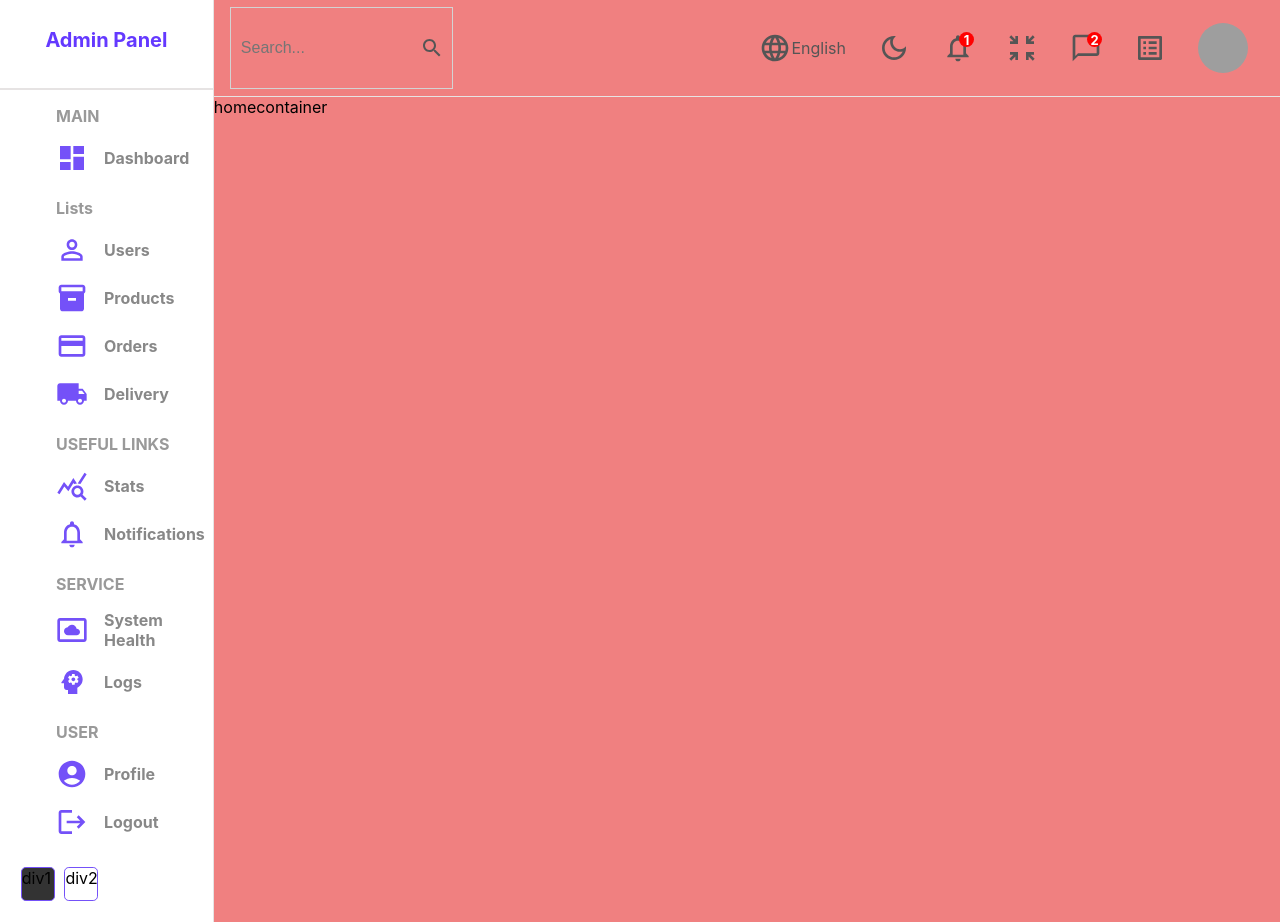
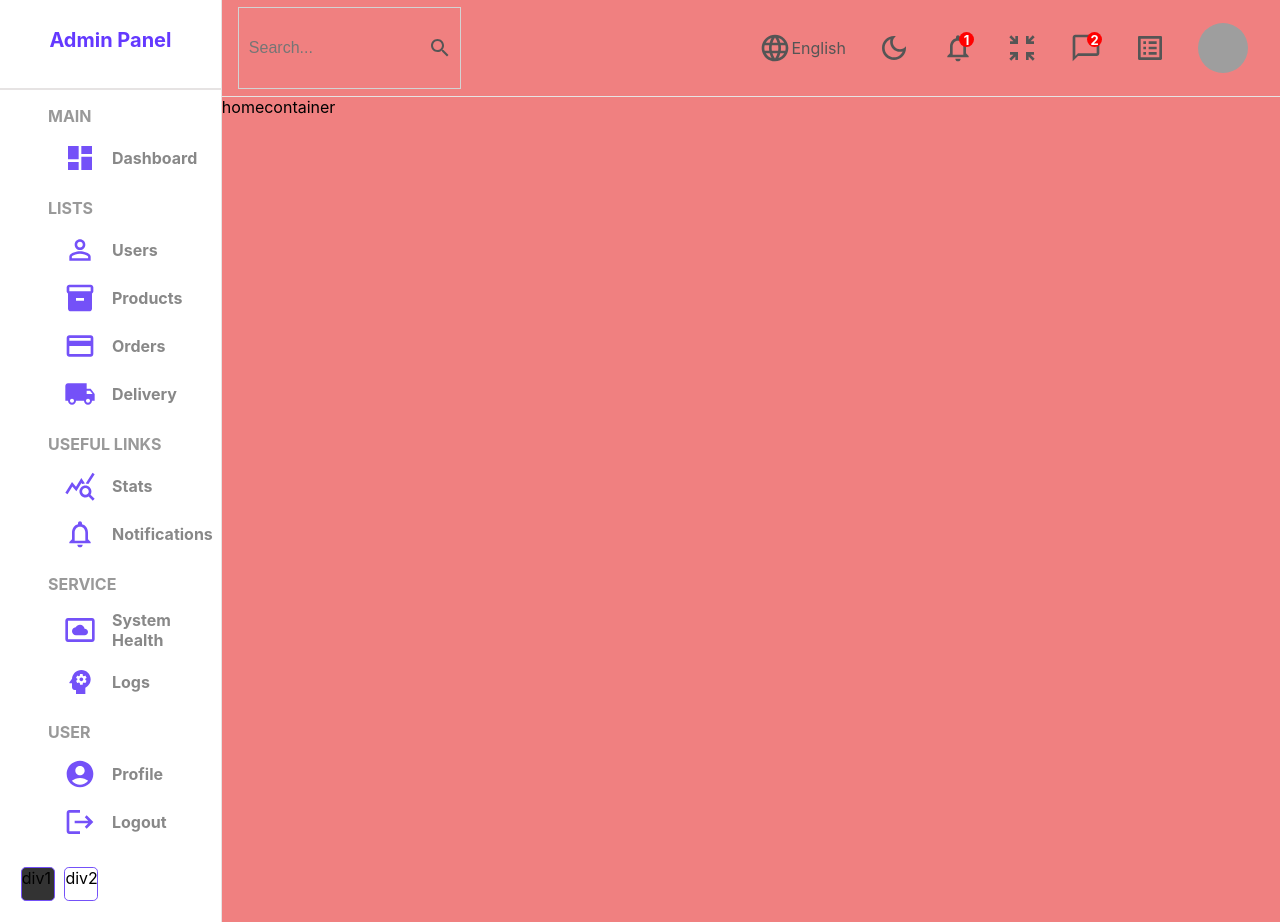
Before and after one commit to KristinaChausheva/react-admin-panel, a React (Create React App) app: page / in a window 1280 px wide. Built offline with nearby package versions, Linux system fonts and the light colour scheme; grey boxes are pictures that could not be loaded.

Commit message:
small bug fixes

```diff
--- a/src/components/sidebar/Sidebar.jsx
+++ b/src/components/sidebar/Sidebar.jsx
@@ -25,7 +25,7 @@ function Sidebar() {
             <DashboardIcon className="icon" />
             <span>Dashboard</span>
           </li>
-          <p className="title">Lists</p>
+          <p className="title">LISTS</p>
           <li>
             <PersonOutlineOutlinedIcon className="icon" />
             <span>Users</span>
--- a/src/components/sidebar/sidebar.scss
+++ b/src/components/sidebar/sidebar.scss
@@ -35,13 +35,14 @@
         color: #999;
         margin-top: 1em;
         margin-bottom: 0.5em;
-        padding-left: 0.5em;
+        padding-left: 0;
       }
 
       li {
         display: flex;
         align-items: center;
         padding: 0.5em;
+        padding-left: 1em;
         cursor: pointer;
 
         &:hover {
```
